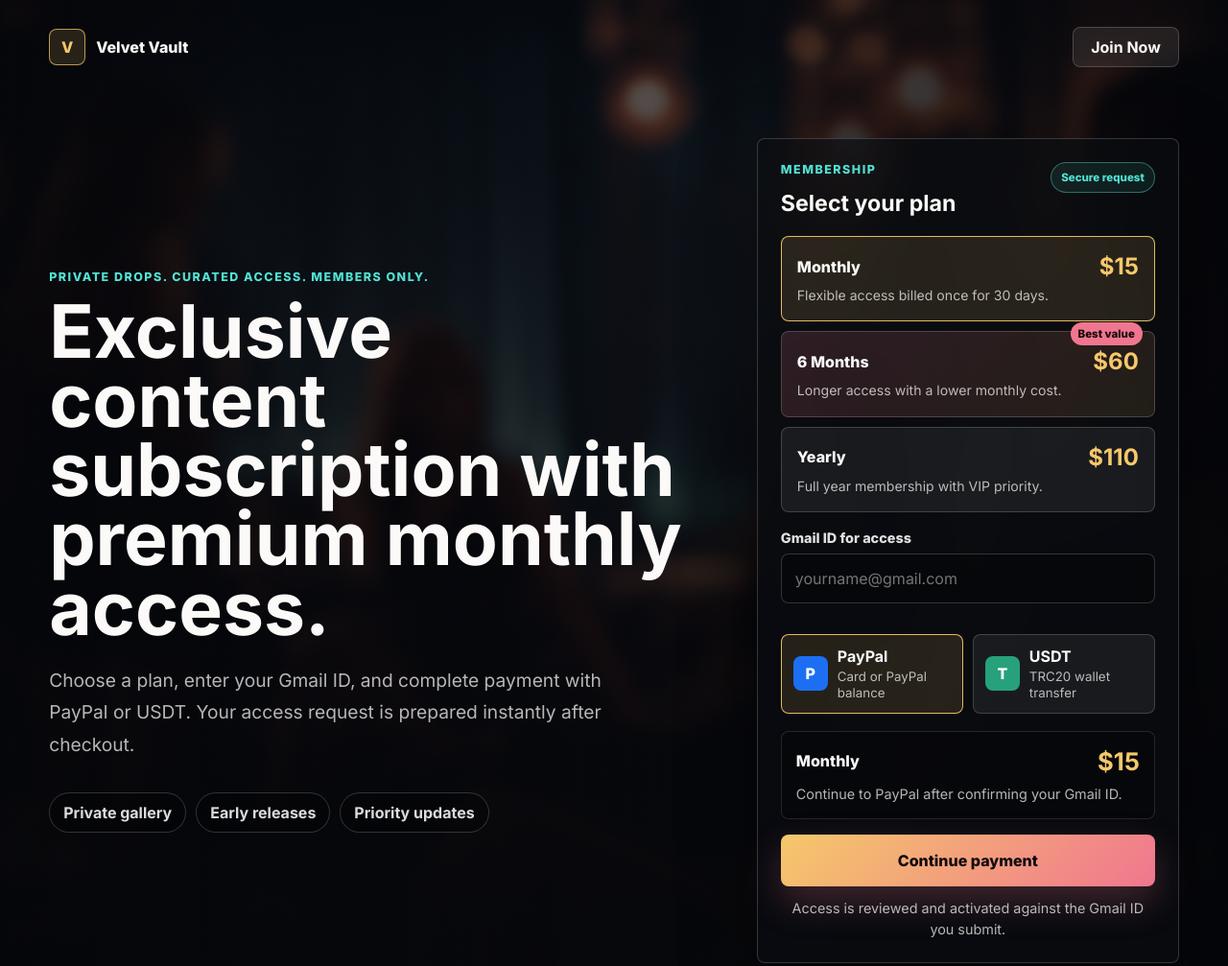
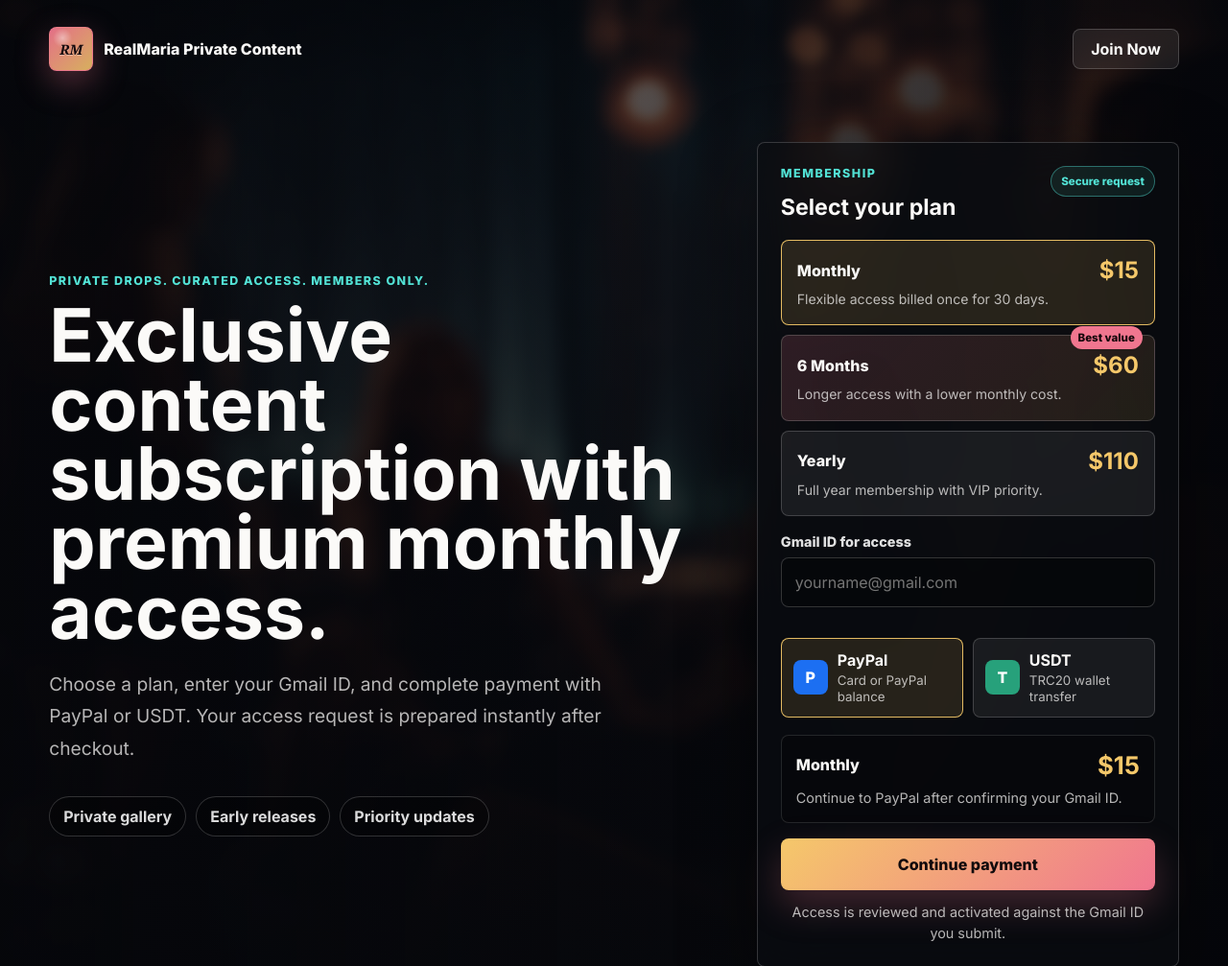
Before and after one commit to harsshsingh8/velvet-vault-landing-page, a plain HTML site: page index.html in a window 1280 px wide. Shown: the top 1007 px of the page at 96% size. Drawn offline with Linux system fonts and the light colour scheme.

Commit message:
Update RealMaria branding

```diff
--- a/index.html
+++ b/index.html
@@ -3,7 +3,7 @@
 <head>
   <meta charset="UTF-8">
   <meta name="viewport" content="width=device-width, initial-scale=1.0">
-  <title>Velvet Vault - Exclusive Content</title>
+  <title>RealMaria Private Content</title>
   <link rel="preconnect" href="https://fonts.googleapis.com">
   <link rel="preconnect" href="https://fonts.gstatic.com" crossorigin>
   <link href="https://fonts.googleapis.com/css2?family=Inter:wght@400;500;600;700;800&display=swap" rel="stylesheet">
@@ -17,8 +17,8 @@
 
       <nav class="topbar" aria-label="Primary">
         <a class="brand" href="#">
-          <span class="brand-mark">V</span>
-          <span>Velvet Vault</span>
+          <span class="brand-mark" aria-hidden="true">RM</span>
+          <span>RealMaria Private Content</span>
         </a>
         <a class="nav-action" href="#checkout">Join Now</a>
       </nav>
--- a/styles.css
+++ b/styles.css
@@ -92,13 +92,21 @@ input {
 
 .brand-mark {
   display: grid;
-  width: 38px;
-  height: 38px;
+  width: 46px;
+  height: 46px;
   place-items: center;
-  border: 1px solid rgba(245, 200, 106, 0.72);
-  background: rgba(245, 200, 106, 0.14);
-  color: var(--gold);
+  border: 1px solid rgba(240, 118, 143, 0.78);
+  background:
+    radial-gradient(circle at 30% 24%, rgba(255, 255, 255, 0.42), transparent 22%),
+    linear-gradient(135deg, rgba(240, 118, 143, 0.95), rgba(245, 200, 106, 0.88));
+  color: #15080c;
   border-radius: 8px;
+  font-family: Georgia, "Times New Roman", serif;
+  font-size: 0.9rem;
+  font-style: italic;
+  font-weight: 900;
+  box-shadow: 0 12px 34px rgba(240, 118, 143, 0.34);
+  text-shadow: 0 1px 0 rgba(255, 255, 255, 0.36);
 }
 
 .nav-action {
```
Also changed, not shown: README.md.
